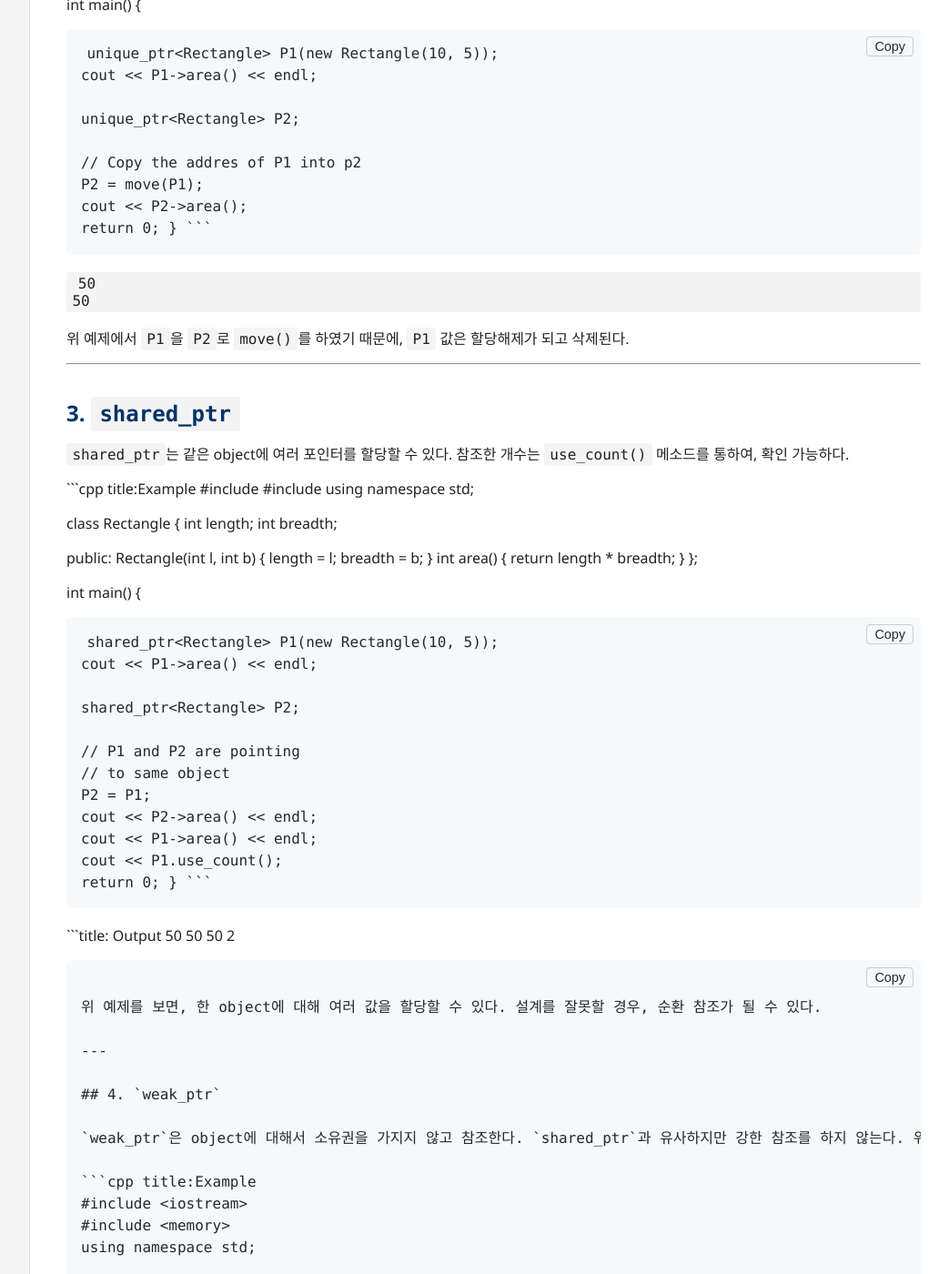
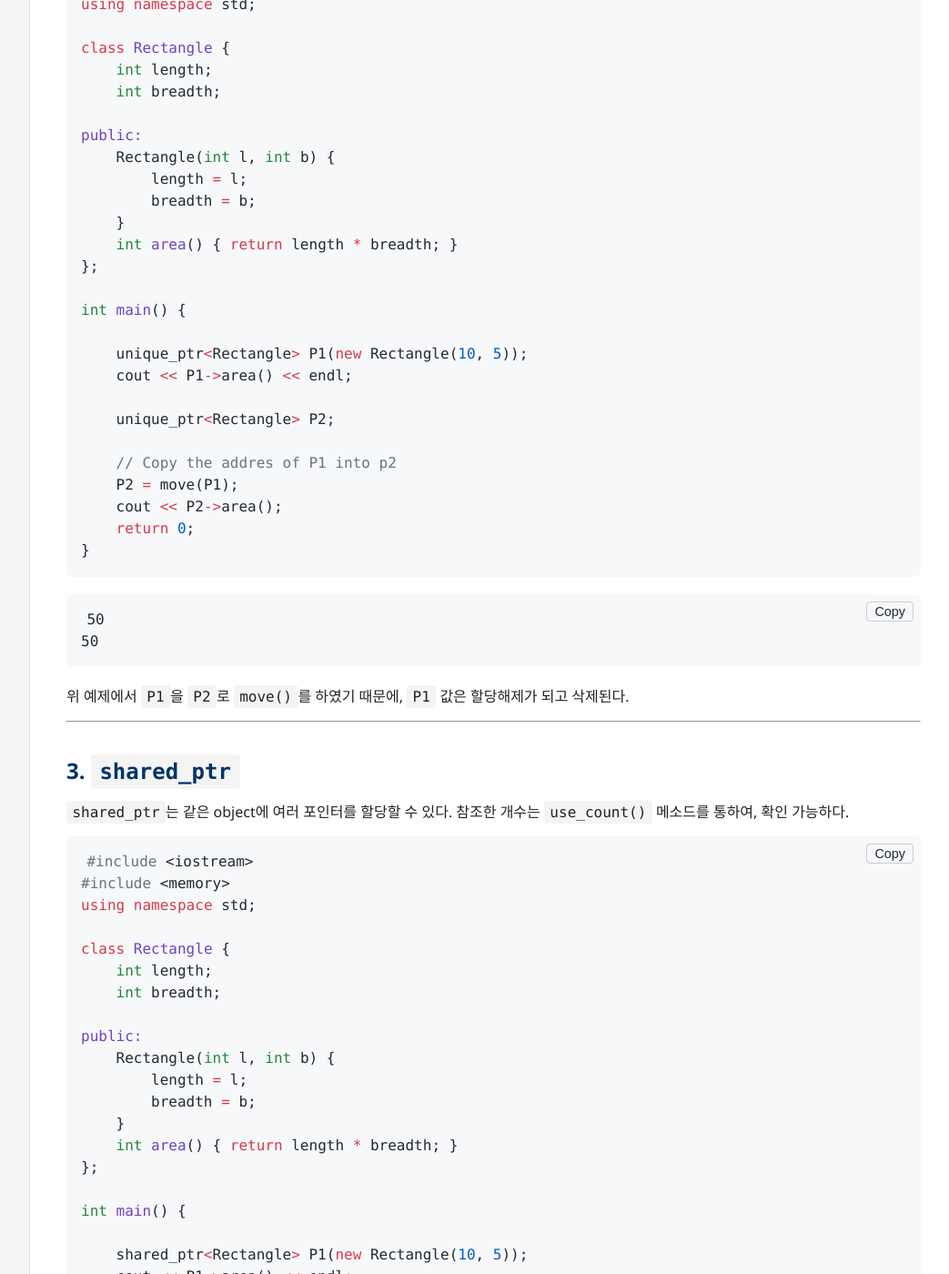
Before and after one commit to kar7mp5/kar7mp5.github.io, a Jekyll site: the page built from _posts/development/2025-08-08-smart-pointer/2025-08-08-smart-pointer.md, in a window 1280 px wide and 1400 px high, scrolled down 1716 px. Shown: the whole window at 91% size, without its empty margins (228-1271 px from the left). Built offline with Jekyll 4.4.1, drawn with Linux system fonts in a browser that asks for light colours; some of the changed text lies outside the part shown.

Commit message:
fix: smart pointer

````diff
--- a/_posts/development/2025-08-08-smart-pointer/2025-08-08-smart-pointer.md
+++ b/_posts/development/2025-08-08-smart-pointer/2025-08-08-smart-pointer.md
@@ -9,7 +9,8 @@ permalink: /20250808/smart-pointer.html
 # [C++] Smart Pointer (auto_ptr, unique_ptr, shared_ptr, week_ptr)
 
 > **참고자료**
-> [C++ 공식문서](https://cplusplus.com/reference/memory/) > [GeeksforGeeks](https://www.geeksforgeeks.org/cpp/smart-pointers-cpp/)
+> [C++ 공식문서](https://cplusplus.com/reference/memory/)
+> [GeeksforGeeks](https://www.geeksforgeeks.org/cpp/smart-pointers-cpp/)
 
 ## 일반 포인터 문제점
 
@@ -41,11 +42,11 @@ permalink: /20250808/smart-pointer.html
 
 이름 그대로 다이나믹하게 할당하고, 스코프를 벗어나면 자동 할당 해제가 된다.
 
-```cpp title:Syntax
+```cpp
 auto_ptr <type> name;
 ```
 
-```cpp title:Example
+```cpp
 #include <iostream>
 #include <memory>
 using namespace std;
@@ -64,7 +65,7 @@ int main() {
 }
 ```
 
-```title:Output
+```
 10
 10
 ```
@@ -75,7 +76,7 @@ int main() {
 
 `unique_ptr`은 하나의 포인터가 한번만 사용된다. 그래서 `unique_ptr`를 복사할 수 없고, `move()` 메소드로 권한 이동이 가능하다.
 
-```cpp title:Example
+```cpp
 #include <iostream>
 #include <memory>
 using namespace std;
@@ -106,7 +107,7 @@ int main() {
 }
 ```
 
-```title:Output
+```
 50
 50
 ```
@@ -119,7 +120,7 @@ int main() {
 
 `shared_ptr`는 같은 object에 여러 포인터를 할당할 수 있다. 참조한 개수는 `use_count()` 메소드를 통하여, 확인 가능하다.
 
-```cpp title:Example
+```cpp
 #include <iostream>
 #include <memory>
 using namespace std;
@@ -153,7 +154,7 @@ int main() {
 }
 ```
 
-```title: Output
+```
 50
 50
 50
@@ -168,7 +169,7 @@ int main() {
 
 `weak_ptr`은 object에 대해서 소유권을 가지지 않고 참조한다. `shared_ptr`과 유사하지만 강한 참조를 하지 않는다. 위에서 언급되었듯, 순환참조를 방지하기 위해서 이다.
 
-```cpp title:Example
+```cpp
 #include <iostream>
 #include <memory>
 using namespace std;
@@ -202,7 +203,7 @@ int main() {
 }
 ```
 
-```title:Output
+```
 50
 1
 ```
````
